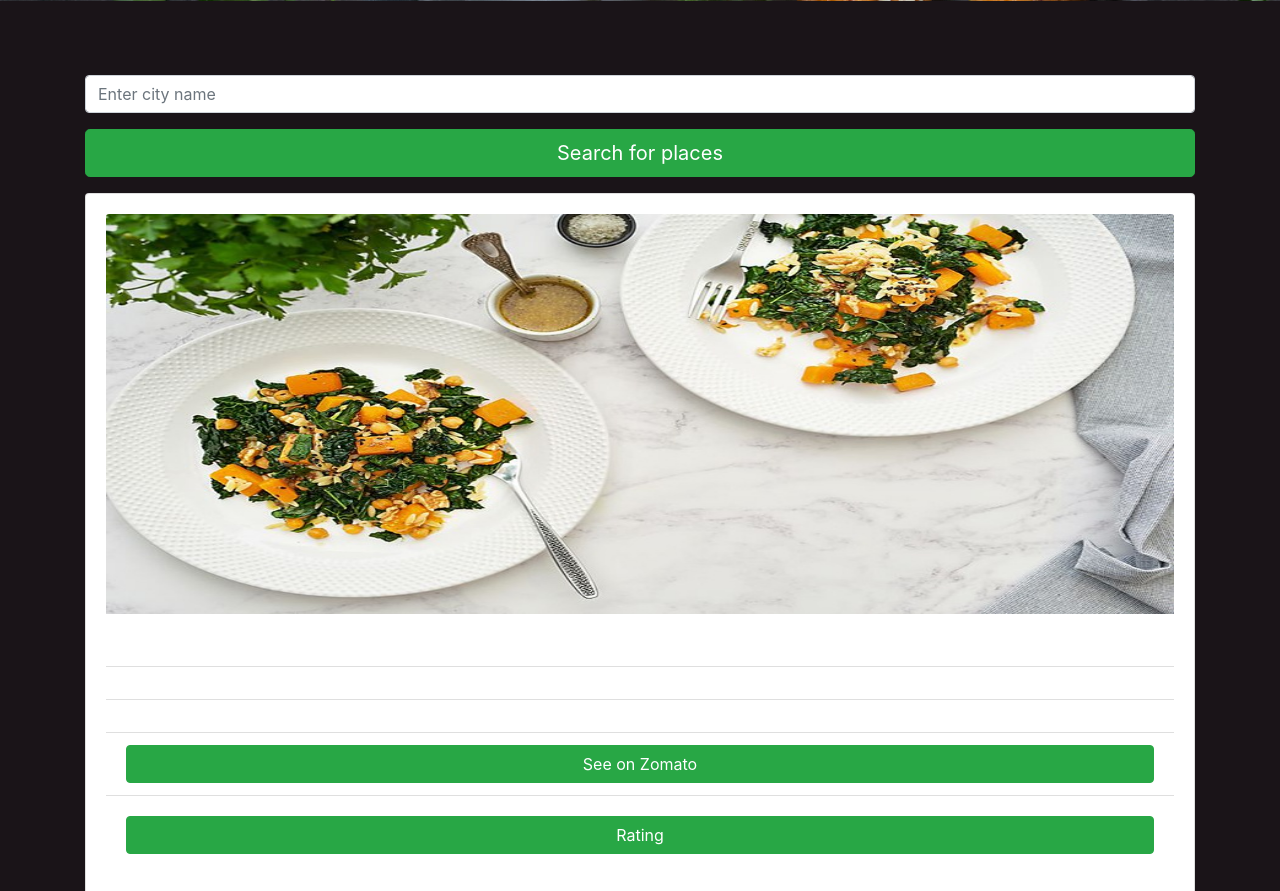
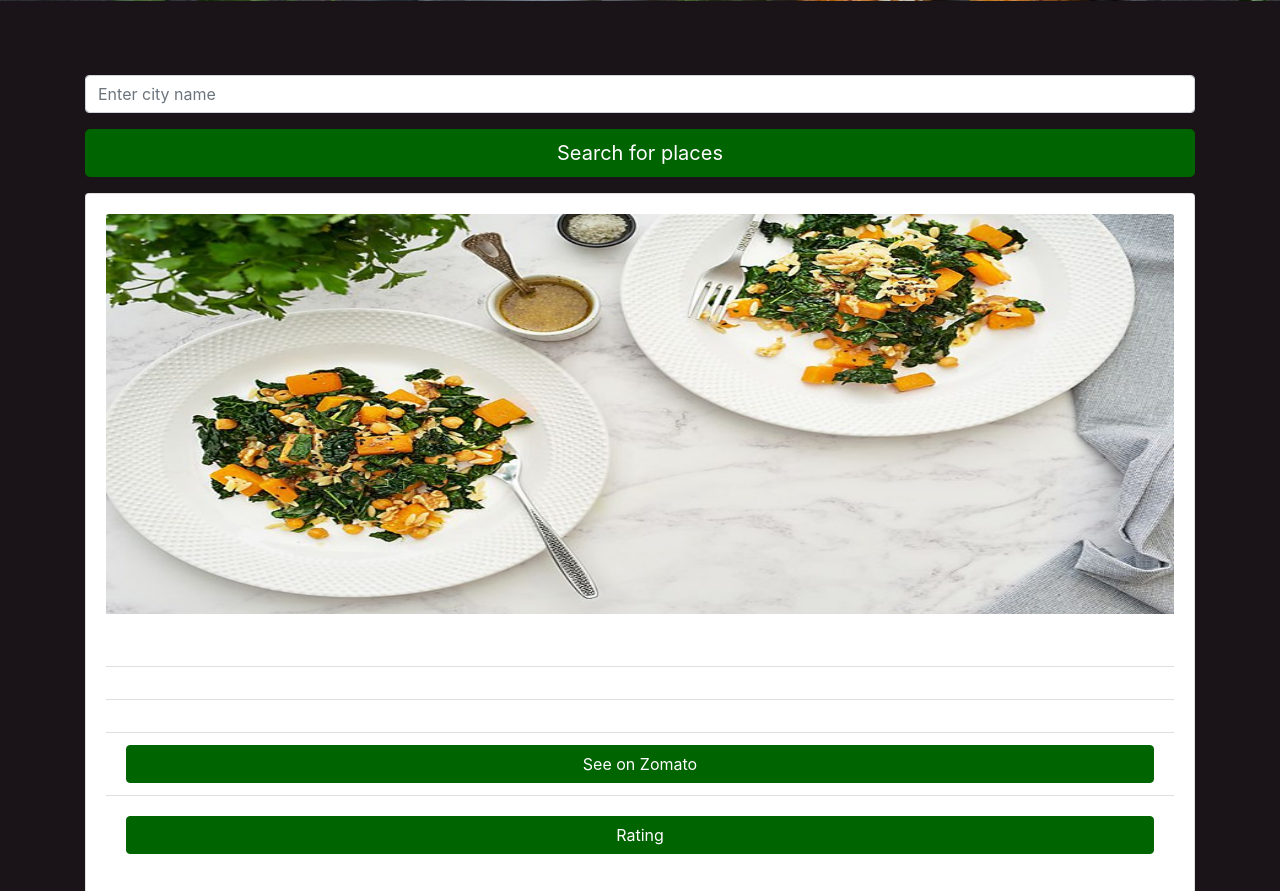
Before and after one commit to techguru0411/restaurant_finder_python_django, a Django app: page /restaurant/details/1 in a window 1280 px wide. Shown: the part 309-1200 px from the top of the page. Run offline with Django 3.2, Linux system fonts and the light colour scheme; data that the repository does not hold is empty; some libraries are stand-ins or nearby versions.

Commit message:
style changes

```diff
--- a/static/css/style.css
+++ b/static/css/style.css
@@ -6,15 +6,36 @@
     margin-top: 50px;
 }
 
+.container-fluid {
+    padding: 0;
+}
+
+.restaurant-details-row {
+    margin: 0;
+}
+
+.list-group-item-action.active {
+    background-color: darkgreen;
+}
+
+.list-group-item.active {
+    border-color: darkgreen
+}
+
+.btn-success {
+    background-color: darkgreen;
+    border-color: darkgreen
+}
+
 .city_name, .subtitle {
     color: white;
 }
 
-.cuisine-description{
+.cuisine-description {
     color: white;
 }
 
-#header_image{
+#header_image {
     width: 100%;
     margin: 0 auto;
 }
@@ -40,7 +61,7 @@
     height: 300px;
 }
 
-.card-image-large{
+.card-image-large {
     height: 400px;
 }
 
```
